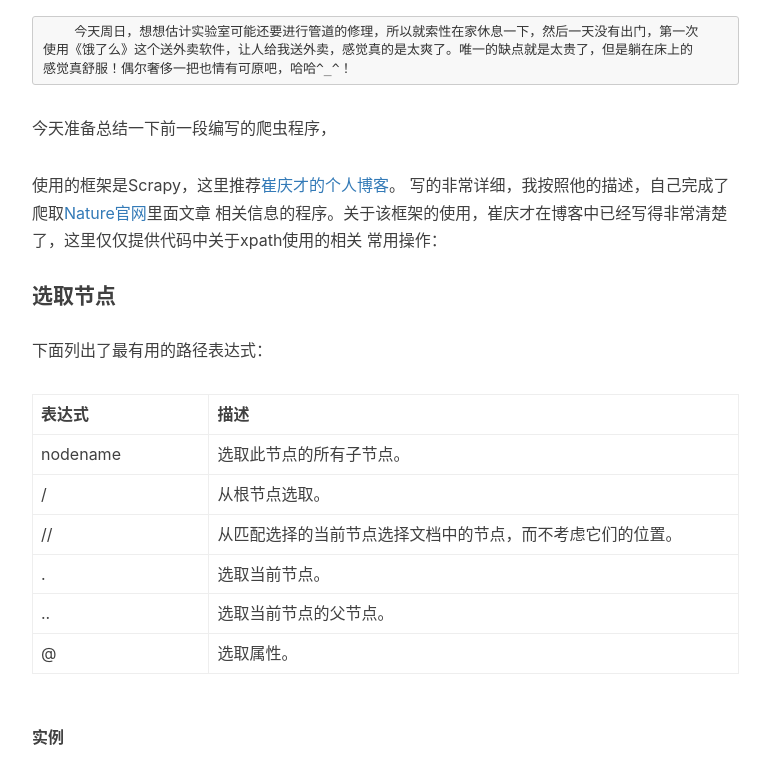
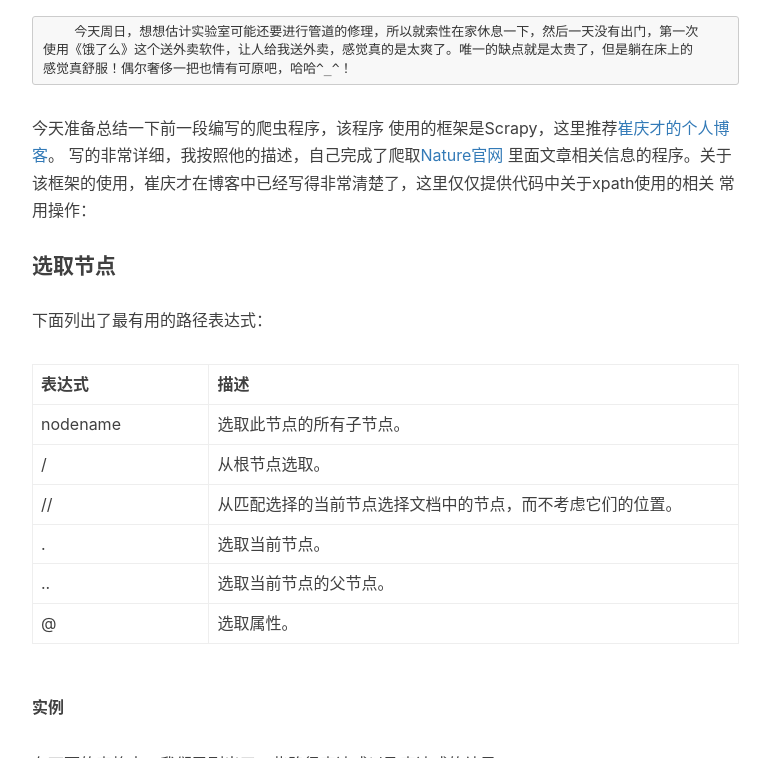
Before and after one commit to Dongzhixiao/Dongzhixiao.github.io, a Jekyll site: the page built from _posts/2018-01-21-relax.md, in a window 1280 px wide and 900 px high, scrolled down 385 px, cut to the strip 142-900 px from the top of the window. Shown: the whole strip, without its empty margins (233-1003 px from the left). Built offline with Jekyll 4.4.1, drawn with Linux system fonts in a browser that asks for light colours; nearby versions of some CDN libraries; comment, search, counter and statistics services are not loaded.

Commit message:
add some diaries:

````diff
--- a/_posts/2018-01-21-relax.md
+++ b/_posts/2018-01-21-relax.md
@@ -17,11 +17,10 @@ tags:
 感觉真舒服！偶尔奢侈一把也情有可原吧，哈哈^_^！
 ```
 
-今天准备总结一下前一段编写的爬虫程序，
-
-使用的框架是Scrapy，这里推荐[崔庆才的个人博客](https://cuiqingcai.com/3472.html "崔庆才的个人博客")。
-写的非常详细，我按照他的描述，自己完成了爬取[Nature官网](https://www.nature.com/search?journal=sdata&subject=)里面文章
-相关信息的程序。关于该框架的使用，崔庆才在博客中已经写得非常清楚了，这里仅仅提供代码中关于xpath使用的相关
+今天准备总结一下前一段编写的爬虫程序，该程序
+使用的框架是Scrapy，这里推荐<a target="_blank" href="https://cuiqingcai.com/3472.html">崔庆才的个人博客</a>。
+写的非常详细，我按照他的描述，自己完成了爬取<a target="_blank" href="https://www.nature.com/search?journal=sdata&subject=">Nature官网</a>
+里面文章相关信息的程序。关于该框架的使用，崔庆才在博客中已经写得非常清楚了，这里仅仅提供代码中关于xpath使用的相关
 常用操作：
 
 #### 选取节点
@@ -419,4 +418,4 @@ def dealString(str):
 
 最后，本篇的全部代码在下面这个网页可以下载：
 
-[https://github.com/Dongzhixiao/tutorial](https://github.com/Dongzhixiao/tutorial)
+<a target="_blank" href="https://github.com/Dongzhixiao/tutorial">https://github.com/Dongzhixiao/tutorial</a>
````
Also changed, not shown: _posts/2018-02-03-associate.md (+6 -6 lines), _posts/2018-02-06-meeting.md (added, +23 -0 lines), _posts/2018-02-07-meeting.md (added, +32 -0 lines).
